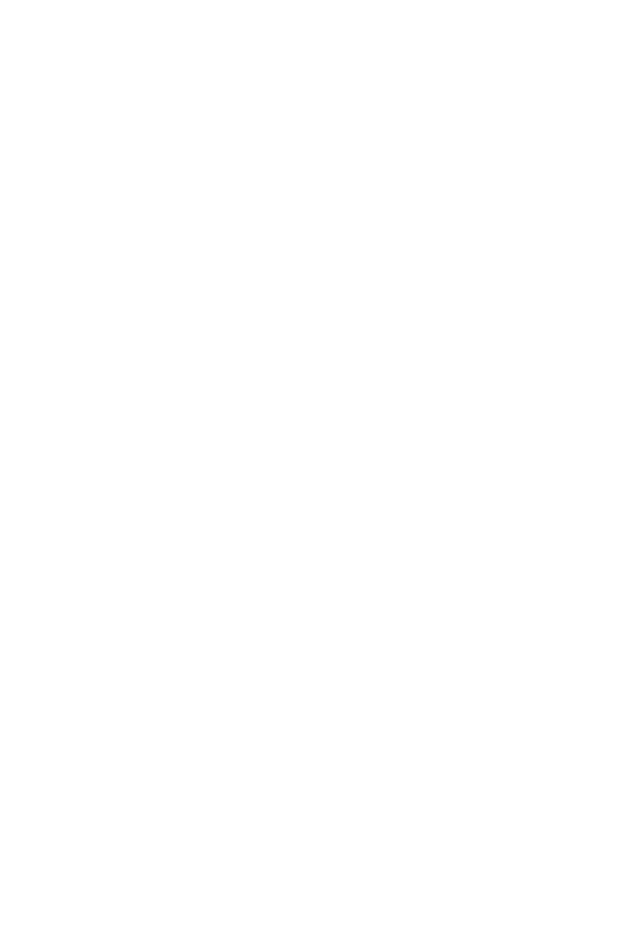
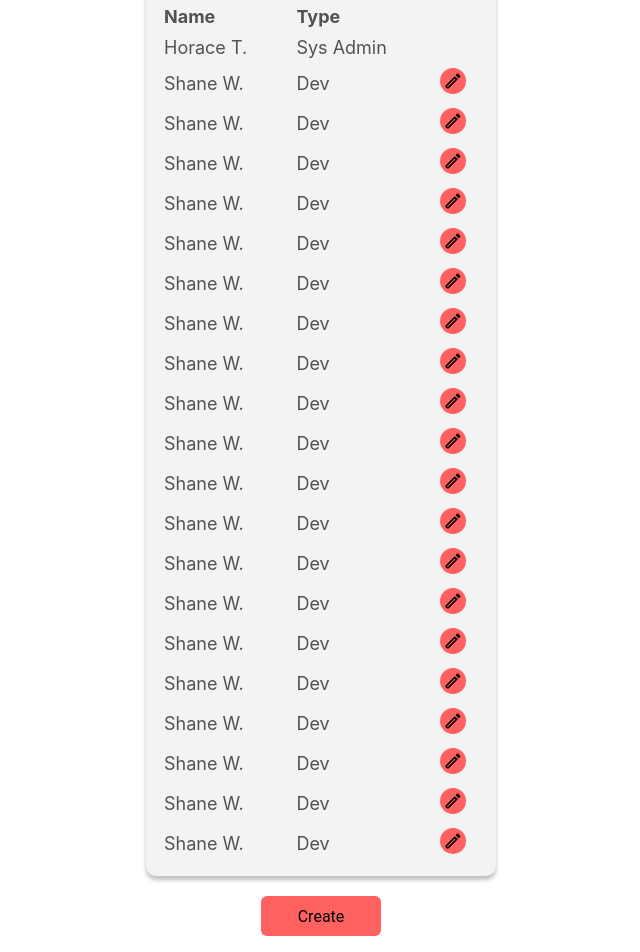
Before and after one commit to shane-au-wade/sfsu-gatorgroceries, a React (Create React App) app in the folder frontend/: page /admin/accounts in a window 1280 px wide. Shown: the part 165-1117 px from the top of the page, without its empty margins (319-959 px from the left). Before the commit the page ends 800 px from the top, so only its background shows below. Built offline with nearby package versions, Linux system fonts and the light colour scheme.

Commit message:
updated adminAccounts the admin accounts page is nearly ready to recieve data from the DB to generate table entries.

```diff
--- a/frontend/src/admin/components/accounts/AdminAccounts.js
+++ b/frontend/src/admin/components/accounts/AdminAccounts.js
@@ -2,13 +2,175 @@
 import {Link} from 'react-router-dom'
 import AdminHeader from '../adminHeader/adminHeader.jsx'
 
+import './adminAccounts.css'
+
+import editIcon from '../../icons/edit-24px.svg';
 
 const AdminAccounts = () => {
 return (
-    <div>
+    <div className='adminAccounts'>
     <AdminHeader selected='Accounts' username='Admin T.'></AdminHeader>
         <div className='AdminContentArea'>
-        !!!code goes here!!!
+        <h3 className='text-centered padded'>Users</h3>
+        <table>
+            <tr>
+                <th>Name</th>
+                <th>Type</th>
+            </tr>
+            <tr>
+                <td>Horace T.</td>
+                <td>Sys Admin</td>
+
+            </tr>
+            <tr>
+                <td>Shane W.</td>
+                <td>Dev</td>
+                <td>
+                <img src={editIcon} className='editIcon'></img>
+                </td>
+            </tr>
+            <tr>
+                <td>Shane W.</td>
+                <td>Dev</td>
+                <td>
+                <img src={editIcon} className='editIcon'></img>
+                </td>
+            </tr>
+            <tr>
+                <td>Shane W.</td>
+                <td>Dev</td>
+                <td>
+                <img src={editIcon} className='editIcon'></img>
+                </td>
+            </tr>
+            <tr>
+                <td>Shane W.</td>
+                <td>Dev</td>
+                <td>
+                <img src={editIcon} className='editIcon'></img>
+                </td>
+            </tr>
+            <tr>
+                <td>Shane W.</td>
+                <td>Dev</td>
+                <td>
+                <img src={editIcon} className='editIcon'></img>
+                </td>
+            </tr>
+            <tr>
+                <td>Shane W.</td>
+                <td>Dev</td>
+                <td>
+                <img src={editIcon} className='editIcon'></img>
+                </td>
+            </tr>
+            <tr>
+                <td>Shane W.</td>
+                <td>Dev</td>
+                <td>
+                <img src={editIcon} className='editIcon'></img>
+                </td>
+            </tr>
+            <tr>
+                <td>Shane W.</td>
+                <td>Dev</td>
+                <td>
+                <img src={editIcon} className='editIcon'></img>
+                </td>
+            </tr>
+            <tr>
+                <td>Shane W.</td>
+                <td>Dev</td>
+                <td>
+                <img src={editIcon} className='editIcon'></img>
+                </td>
+            </tr>
+            <tr>
+                <td>Shane W.</td>
+                <td>Dev</td>
+                <td>
+                <img src={editIcon} className='editIcon'></img>
+                </td>
+            </tr>
+            <tr>
+                <td>Shane W.</td>
+                <td>Dev</td>
+                <td>
+                <img src={editIcon} className='editIcon'></img>
+                </td>
+            </tr>
+            <tr>
+                <td>Shane W.</td>
+                <td>Dev</td>
+                <td>
+                <img src={editIcon} className='editIcon'></img>
+                </td>
+            </tr>
+            <tr>
+                <td>Shane W.</td>
+                <td>Dev</td>
+                <td>
+                <img src={editIcon} className='editIcon'></img>
+                </td>
+            </tr>
+            <tr>
+                <td>Shane W.</td>
+                <td>Dev</td>
+                <td>
+                <img src={editIcon} className='editIcon'></img>
+                </td>
+            </tr>
+            <tr>
+                <td>Shane W.</td>
+                <td>Dev</td>
+                <td>
+                <img src={editIcon} className='editIcon'></img>
+                </td>
+            </tr>
+            <tr>
+                <td>Shane W.</td>
+                <td>Dev</td>
+                <td>
+                <img src={editIcon} className='editIcon'></img>
+                </td>
+            </tr>
+            <tr>
+                <td>Shane W.</td>
+                <td>Dev</td>
+                <td>
+                <img src={editIcon} className='editIcon'></img>
+                </td>
+            </tr>
+            <tr>
+                <td>Shane W.</td>
+                <td>Dev</td>
+                <td>
+                <img src={editIcon} className='editIcon'></img>
+                </td>
+            </tr>
+            <tr>
+                <td>Shane W.</td>
+                <td>Dev</td>
+                <td>
+                <img src={editIcon} className='editIcon'></img>
+                </td>
+            </tr>
+            <tr>
+                <td>Shane W.</td>
+                <td>Dev</td>
+                <td>
+                <img src={editIcon} className='editIcon'></img>
+                </td>
+            </tr>
+
+            </table>
+
+            <p className='text-centered checkin'>
+                <button>
+                    Create
+                </button>
+            </p>
+
         </div>
     </div>
 )};
--- /dev/null
+++ b/frontend/src/admin/components/accounts/adminAccounts.css
@@ -0,0 +1,75 @@
+.adminAccounts table {
+  background-color: #f3f3f3;
+  margin: 0 auto;
+  padding: 8px;
+  width: 350px;
+  border-radius: 10px;
+  border-spacing: 10px;
+  -webkit-box-shadow: 0px 4px 4px rgba(0, 0, 0, 0.25);
+          box-shadow: 0px 4px 4px rgba(0, 0, 0, 0.25);
+  font-size: 18px;
+}
+
+.adminAccounts th {
+  text-align: left;
+}
+
+.adminAccounts .editIcon {
+  position: relative;
+  border: none;
+  background-color: #FF6060;
+  border-radius: 20px;
+  padding: 3px;
+  height: 20px;
+  width: 20px;
+}
+
+.adminAccounts .text-centered {
+  text-align: center;
+}
+
+.adminAccounts .checkin {
+  margin-top: 20px;
+  font-style: normal;
+  font-weight: 500;
+}
+
+.adminAccounts .checkin button {
+  border: none;
+  border-radius: 6px;
+  background-color: #FF6060;
+  width: 120px;
+  height: 40px;
+  color: #000000;
+  font-family: 'Roboto', sans-serif;
+  font-size: 16px;
+  margin-bottom: 20px;
+}
+
+.adminAccounts .checkin button:hover,
+.adminAccounts .checkin button:focus {
+  background: #FF8080;
+}
+
+.adminAccounts .checkin button:focus {
+  outline-offset: -6px;
+}
+
+.adminAccounts .checkin button:active {
+  -webkit-transform: scale(0.99);
+          transform: scale(0.99);
+}
+
+.adminAccounts .editIcon:hover {
+  background: #FF8080;
+}
+
+.adminAccounts .editIcon:active {
+  -webkit-transform: scale(0.98);
+          transform: scale(0.98);
+}
+
+.adminAccounts .padded {
+  padding: 20px;
+}
+/*# sourceMappingURL=adminAccounts.css.map */
--- /dev/null
+++ b/frontend/src/admin/components/accounts/adminAccounts.scss
@@ -0,0 +1,77 @@
+$primary-color-1: #f3f3f3;
+
+.adminAccounts {
+
+    table {
+        background-color: $primary-color-1;
+        margin: 0 auto;
+        padding: 8px;
+        width: 350px;
+        border-radius: 10px;
+        border-spacing: 10px;
+        box-shadow: 0px 4px 4px rgba(0, 0, 0, 0.25);
+        font-size: 18px;
+    }
+
+    th {
+        text-align: left;
+    }
+
+    .editIcon {
+        position: relative;
+        border: none;
+        background-color: #FF6060;
+        border-radius: 20px;
+        padding: 3px;
+        height: 20px;
+        width: 20px
+    }
+
+    .text-centered {
+        text-align: center;
+    }
+
+    .checkin{
+        margin-top: 20px;
+        font-style: normal;
+        font-weight: 500;
+    }
+
+    .checkin button {
+        border: none;
+        border-radius: 6px;
+        background-color: #FF6060;
+        width: 120px;
+        height: 40px;
+        color: #000000;
+        font-family: 'Roboto', sans-serif;
+        font-size: 16px;
+        margin-bottom: 20px;
+    }
+
+    .checkin button:hover,
+    .checkin button:focus {
+        background: #FF8080;
+    }
+
+    .checkin button:focus {
+        outline-offset: -6px;
+    }
+
+    .checkin button:active {
+        transform: scale(0.99);
+    }
+
+    .editIcon:hover {
+        background: #FF8080;
+    }
+
+    .editIcon:active {
+        transform: scale(0.98);
+    }
+
+    .padded {
+        padding: 20px;
+    }
+
+}
```
Also changed, not shown: 1 other file (tests, documents, lock files or other folders).
